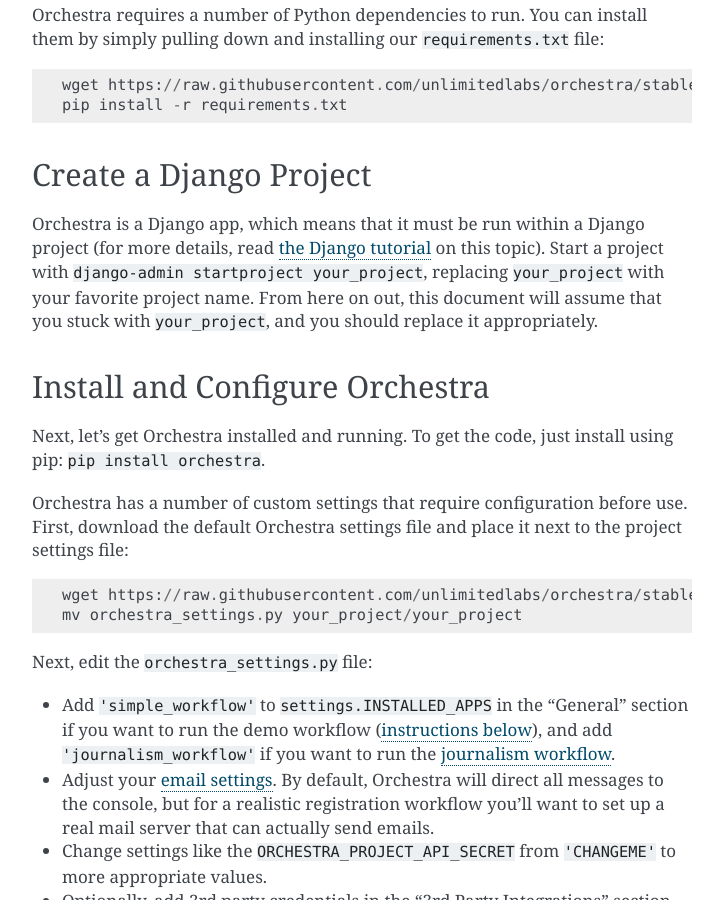
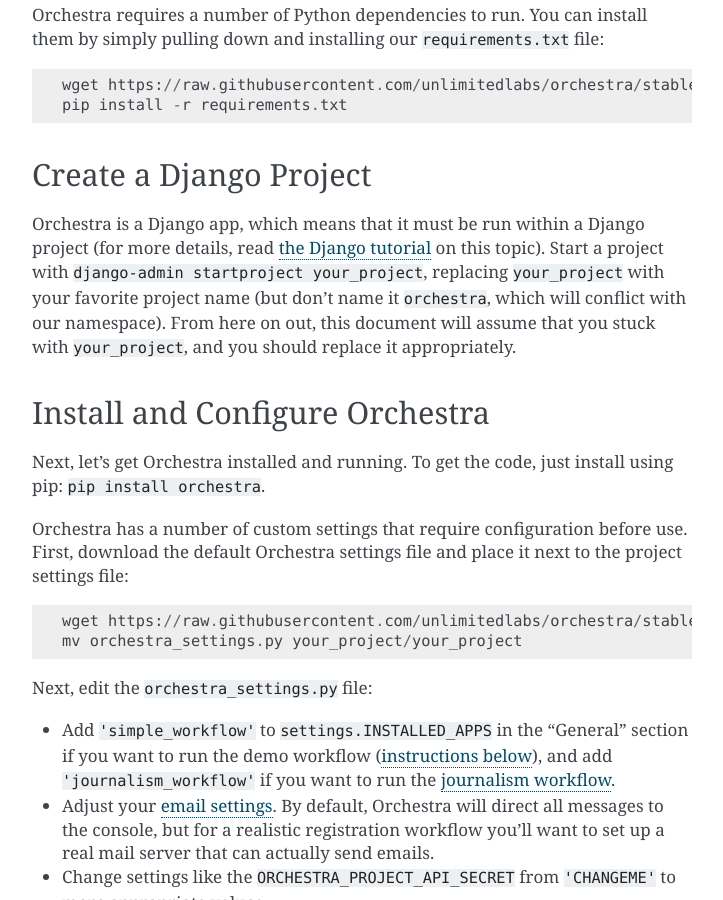
Before and after one commit to b12io/orchestra, a Sphinx documentation site: the page built from docs/source/getting_started.rst, in a window 1280 px wide and 900 px high, scrolled down 526 px. Shown: the whole window, without its empty margins (388-1111 px from the left). Built offline with Sphinx 7.4.7, drawn with Linux system fonts in a browser that asks for light colours.

Commit message:
Add a note about not naming your Django project 'orchestra' to the docs.
Re: [this discussion on gitter](https://gitter.im/unlimitedlabs/orchestra?at=56aec46f80ad69394a7b98f3).

```diff
--- a/docs/source/getting_started.rst
+++ b/docs/source/getting_started.rst
@@ -40,7 +40,8 @@
 <https://docs.djangoproject.com/en/1.8/intro/tutorial01/#creating-a-project>`_
 on this topic). Start a project with
 ``django-admin startproject your_project``, replacing ``your_project`` with
-your favorite project name. From here on out, this document will assume that
+your favorite project name (but don't name it ``orchestra``, which will
+conflict with our namespace). From here on out, this document will assume that
 you stuck with ``your_project``, and you should replace it appropriately.
 
 
```
